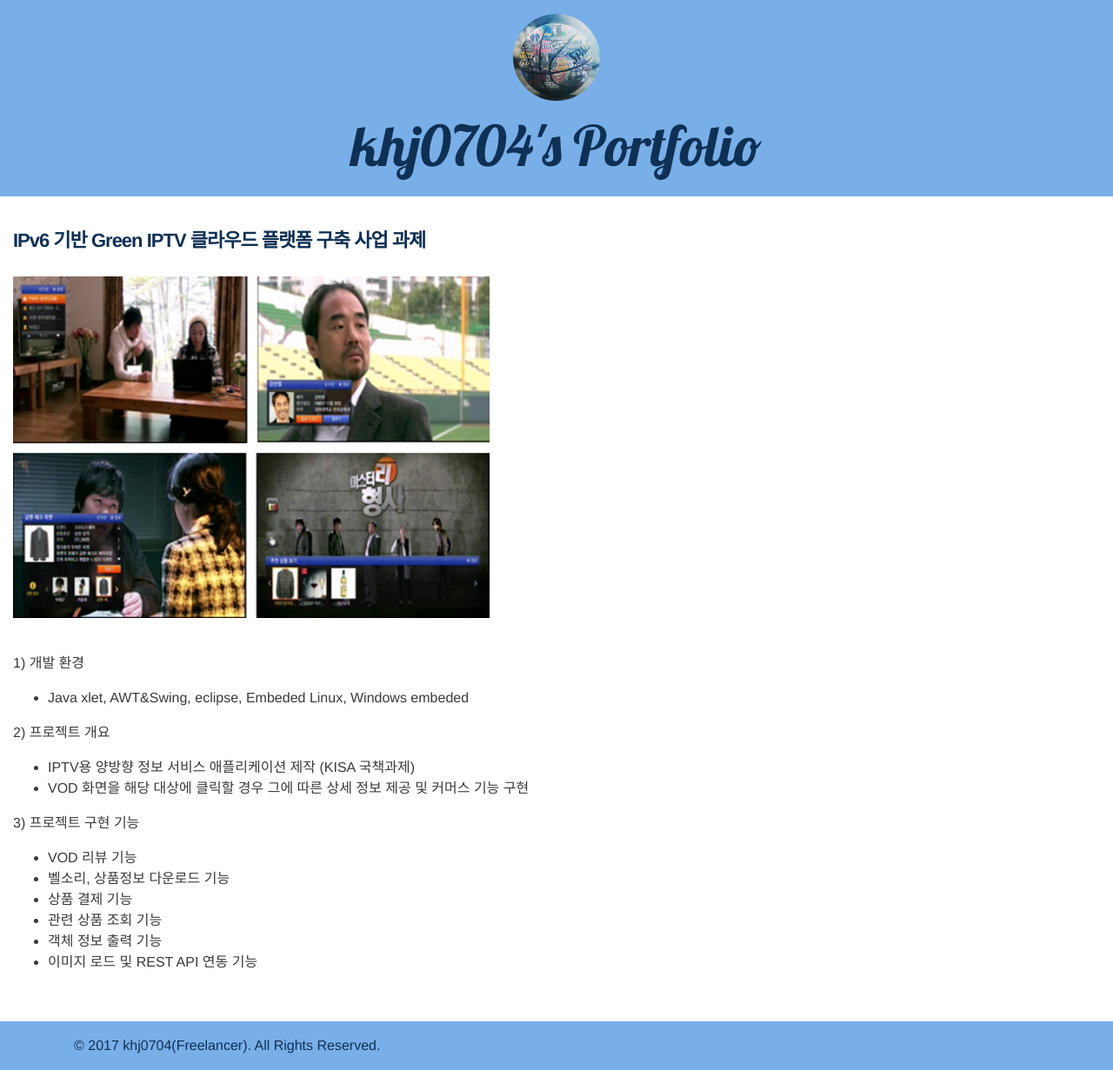
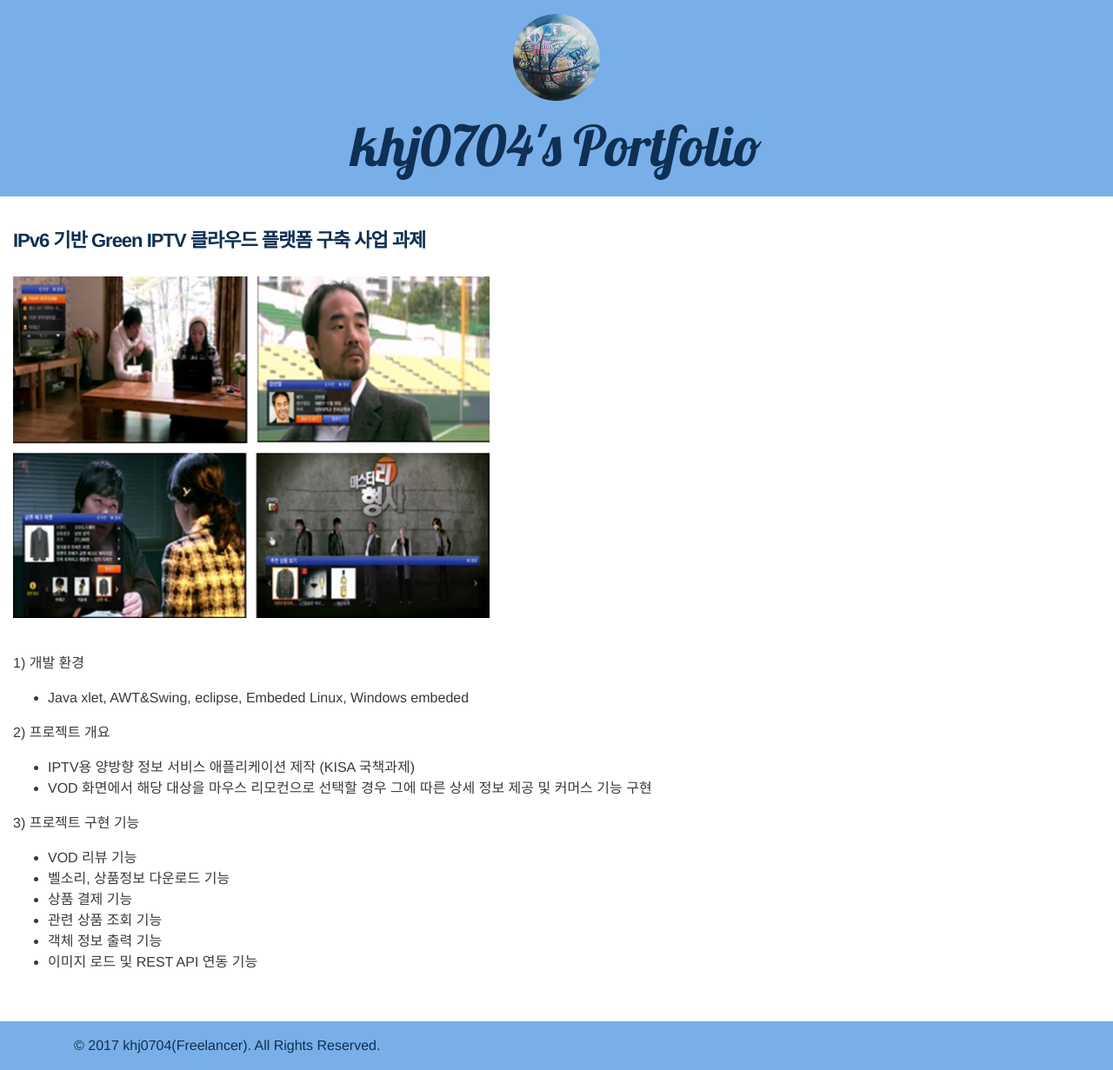
Before and after one commit to khj0704/khj0704.github.io, a Jekyll site: the page built from _posts/2017-01-03-portfolio3.md, in a window 1280 px wide. Shown: the whole page at 87% size. Built offline with Jekyll 4.4.1, drawn with Linux system fonts in a browser that asks for light colours; nearby versions of some CDN libraries.

Commit message:
Modified Post

```diff
--- a/_posts/2017-01-03-portfolio3.md
+++ b/_posts/2017-01-03-portfolio3.md
@@ -12,7 +12,7 @@ image: iptv_cloud_platform.png
 
 2) 프로젝트 개요
  - IPTV용 양방향 정보 서비스 애플리케이션 제작 (KISA 국책과제)
- - VOD 화면을 해당 대상에 클릭할 경우 그에 따른 상세 정보 제공 및 커머스 기능 구현
+ - VOD 화면에서 해당 대상을 마우스 리모컨으로 선택할 경우 그에 따른 상세 정보 제공 및 커머스 기능 구현
 
 3) 프로젝트 구현 기능
  - VOD 리뷰 기능
```
